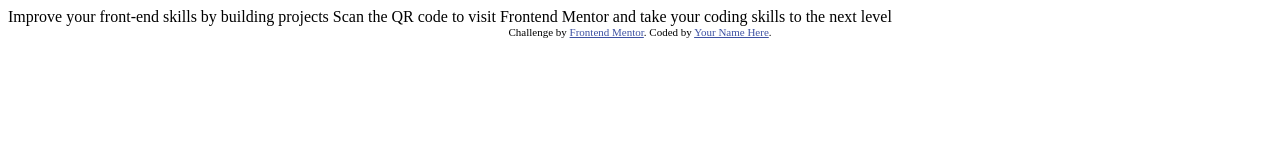
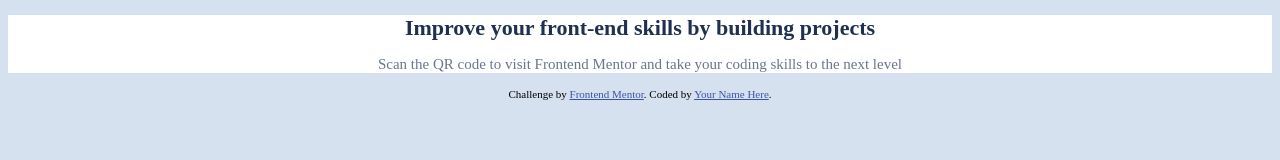
Before and after one commit to yaywonah/QR-Code-Project, a plain HTML site: page index.html in a window 1280 px wide. Drawn offline with Linux system fonts and the light colour scheme.

Commit message:
added css file

```diff
--- /dev/null
+++ b/css/style.css
@@ -0,0 +1,18 @@
+body {
+    background-color: #D5E1EF;
+}
+
+.main {
+    background-color: #FFFFFF;
+    text-align: center;
+}
+
+.main h1 {
+    font-size: 22px;
+    color: #1F314F;
+}
+
+.main p {
+    font-size: 15px;
+    color: #68778D;
+}
--- a/index.html
+++ b/index.html
@@ -8,6 +8,8 @@
 
   <title>Frontend Mentor | QR code component</title>
 
+  <link rel="stylesheet" href="css/style.css">
+
   <!-- Feel free to remove these styles or customise in your own stylesheet 👍 -->
   <style>
     .attribution { font-size: 11px; text-align: center; }
@@ -15,10 +17,10 @@
   </style>
 </head>
 <body>
-
-  Improve your front-end skills by building projects
-
-  Scan the QR code to visit Frontend Mentor and take your coding skills to the next level
+  <div class="main">
+    <h1>Improve your front-end skills by building projects</h1>
+    <p>Scan the QR code to visit Frontend Mentor and take your coding skills to the next level</p>
+  </div>
 
   <div class="attribution">
     Challenge by <a href="https://www.frontendmentor.io?ref=challenge" target="_blank">Frontend Mentor</a>.
```
